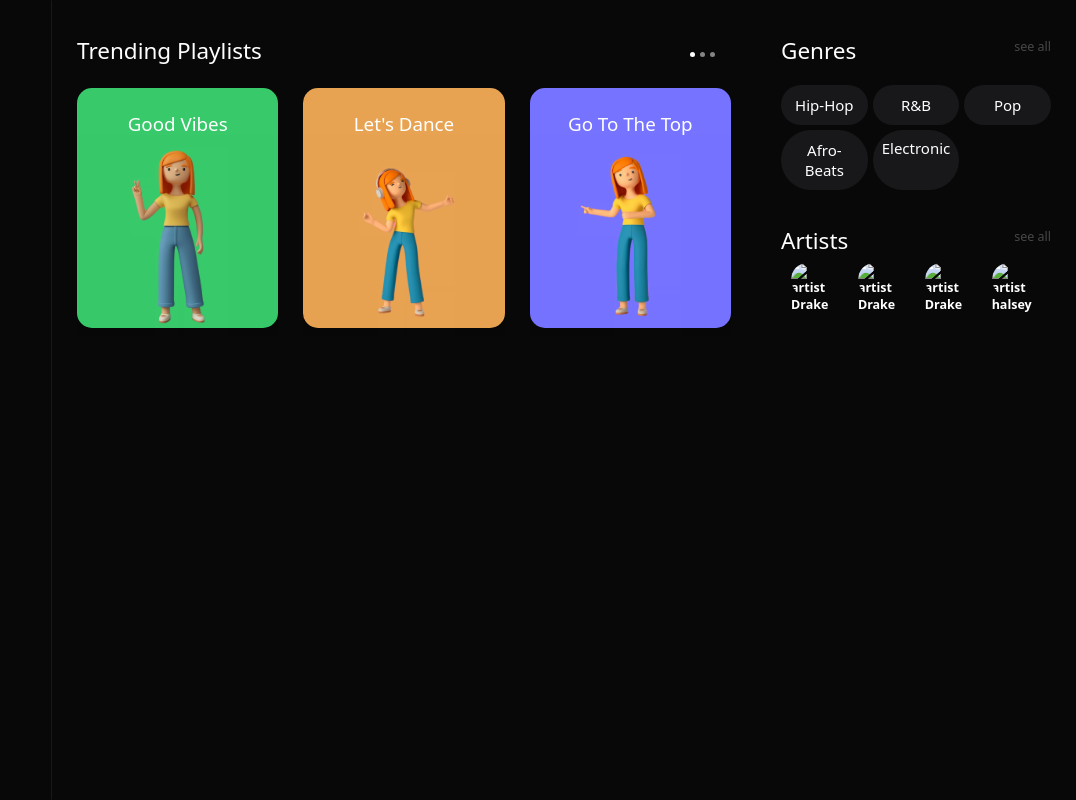
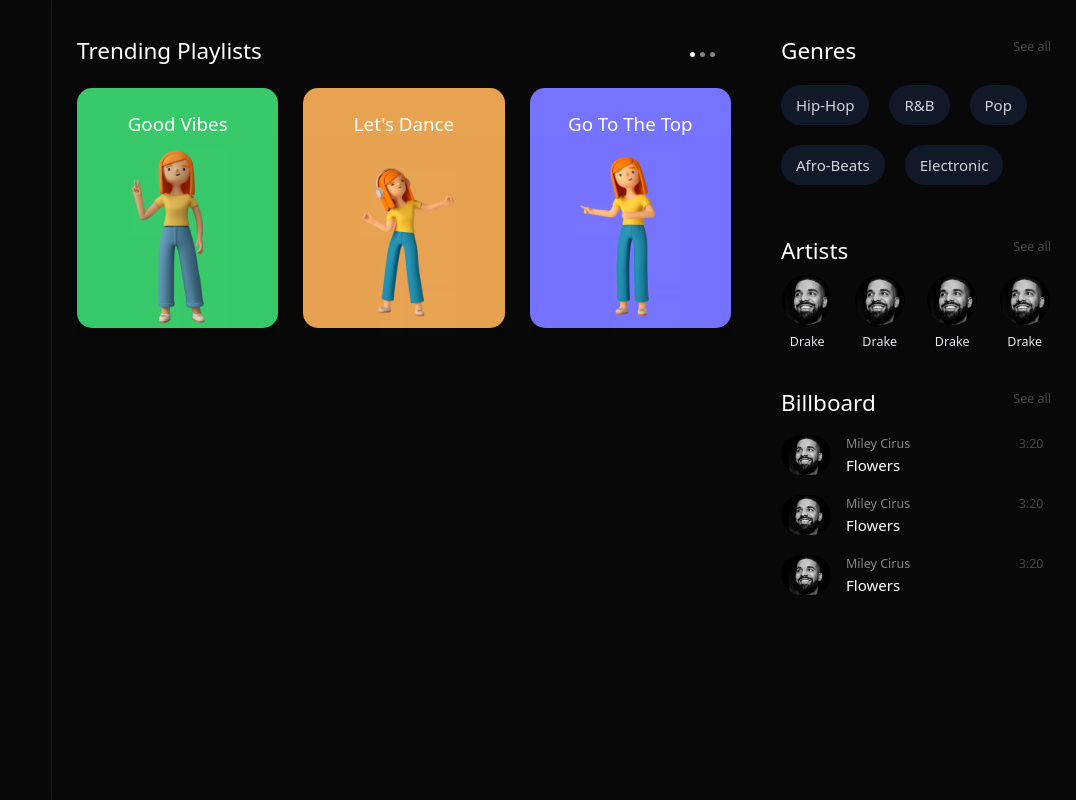
Before and after one commit to ParallelXL/beat-pulse-music-app, a plain HTML site: page index.html in a window 1280 px wide. Shown: the full height of the page, 204-1280 px from the left. Drawn offline with nearby package versions, Linux system fonts and the light colour scheme.

Commit message:
completed aside

```diff
--- a/index.html
+++ b/index.html
@@ -76,7 +76,7 @@
       </nav>
 
       <!-- MIDDLE SECTION -->
-      <section class="trending relative flex-1 mx-10 my-10">
+      <section class="relative flex-1 mx-10 my-10">
         <div class="flex">
           <h1 class="pt-5 pb-10 text-4xl">Trending Playlists</h1>
           <li class="absolute text-2xl right-0 mt-7"></li>
@@ -100,68 +100,164 @@
         </div>
       </section>
 
-      <aside class="genres w-1/4 pt-10">
-        <!-- Right Sidebar -->
-        <section class="pt-5 pb-10 text-4xl mx-10">
-          <div class="flex flex-row justify-between">
-            <h1 class="">Genres</h1>
-            <p class="opacity-25 text-xl cursor-pointer">see all</p>
+      <!-- Right Sidebar -->
+
+      <aside class="flex flex-col w-1/4 p-10 h-screen">
+        <section class="my-5">
+          <div class="text-4xl flex flex-row justify-between align-center">
+            <h1>Genres</h1>
+            <p class="opacity-25 text-xl cursor-pointer">See all</p>
           </div>
 
-          <div class="grid grid-cols-3 gap-2 text-2xl mt-9 text-center">
+          <div class="flex flex-wrap gap-8 mt-9 text-center text-2xl">
             <p
-              class="rounded-full bg-zinc-900 p-4 cursor-pointer cursor-pointer"
+              class="rounded-full text-gray-300 bg-gray-900 px-6 py-4 cursor-pointer"
             >
               Hip-Hop
             </p>
-            <p class="rounded-full bg-zinc-900 p-4 cursor-pointer">R&B</p>
-            <p class="rounded-full bg-zinc-900 p-4 cursor-pointer">Pop</p>
-            <p class="rounded-full bg-zinc-900 py-4 px-3 cursor-pointer">
+            <p
+              class="rounded-full text-gray-300 bg-gray-900 px-6 py-4 cursor-pointer"
+            >
+              R&B
+            </p>
+            <p
+              class="rounded-full text-gray-300 bg-gray-900 px-6 py-4 cursor-pointer"
+            >
+              Pop
+            </p>
+            <p
+              class="rounded-full text-gray-300 bg-gray-900 px-6 py-4 cursor-pointer"
+            >
               Afro-Beats
             </p>
-            <p class="rounded-full bg-zinc-900 p-3 cursor-pointer">
+            <p
+              class="rounded-full text-gray-300 bg-gray-900 px-6 py-4 cursor-pointer"
+            >
               Electronic
             </p>
           </div>
         </section>
 
-        <section class="pt-5 pb-10 text-4xl mx-10">
-          <div class="flex flex-row justify-between">
+        <section class="my-16">
+          <div class="flex flex-row text-4xl justify-between mb-5">
             <h1>Artists</h1>
-            <p class="opacity-25 text-base text-xl cursor-pointer">see all</p>
+            <p class="opacity-25 text-base text-xl cursor-pointer">See all</p>
           </div>
-          <div class="flex p-4 justify-between text-xl font-bold gap-7">
-            <div>
+
+          <div class="flex text-xl justify-between gap-8">
+            <div class="text-center w-1/4">
               <img
-                src="assets/R.jpg"
+                src="assets/drake.jpg"
                 alt="artist"
-                class="rounded-full w-30 h-30"
+                class="w-20 h-20 mx-auto object-cover rounded-full"
               />
-              <h3>Drake</h3>
+              <h3 class="mt-3 text-gray-200">Drake</h3>
             </div>
-            <div>
+            <div class="text-center w-1/4">
               <img
-                src="assets/R.jpg"
+                src="assets/drake.jpg"
                 alt="artist"
-                class="rounded-full bg-transparent w-30 h-30"
+                class="w-20 h-20 mx-auto object-cover rounded-full"
               />
-              <h3>Drake</h3>
+              <h3 class="mt-3 text-gray-200">Drake</h3>
             </div>
-            <div>
+            <div class="text-center w-1/4">
               <img
-                src="assets/R.jpg"
+                src="assets/drake.jpg"
                 alt="artist"
-                class="rounded-full bg-transparent w-30 h-30"
+                class="w-20 h-20 mx-auto object-cover rounded-full"
               />
-              <h3>Drake</h3>
+              <h3 class="mt-3 text-gray-200">Drake</h3>
             </div>
-            <div>
+            <div class="text-center w-1/4">
               <img
-                src="assets/R.jpg"
+                src="assets/drake.jpg"
                 alt="artist"
-                class="rounded-full bg-transparent w-30 h-30"
+                class="w-20 h-20 mx-auto object-cover rounded-full"
               />
-              <h3 class="items-center">halsey</h3>
+              <h3 class="mt-3 text-gray-200">Drake</h3>
+            </div>
+          </div>
+        </section>
+
+        <!-- Bill-Board Section -->
+
+        <section class="flex-1">
+          <div class="flex flex-row text-4xl justify-between mb-8">
+            <h1>Billboard</h1>
+            <p class="opacity-25 text-base text-xl cursor-pointer">See all</p>
+          </div>
+
+          <div class="flex flex-col gap-8 overflow-auto h-64 pr-3">
+            <div class="flex align-center justify-between">
+              <div class="flex gap-6">
+                <img
+                  src="./assets/drake.jpg"
+                  alt="BillboardIMG"
+                  class="w-20 rounded-full object-cover"
+                />
+                <div class="flex flex-col gap-1">
+                  <h2 class="text-xl opacity-50">Miley Cirus</h2>
+                  <h1 class="text-2xl">Flowers</h1>
+                </div>
+              </div>
+              <span class="opacity-25 text-xl">3:20</span>
+            </div>
+            <div class="flex align-center justify-between">
+              <div class="flex gap-6">
+                <img
+                  src="./assets/drake.jpg"
+                  alt="BillboardIMG"
+                  class="w-20 rounded-full object-cover"
+                />
+                <div class="flex flex-col gap-1">
+                  <h2 class="text-xl opacity-50">Miley Cirus</h2>
+                  <h1 class="text-2xl">Flowers</h1>
+                </div>
+              </div>
+              <span class="opacity-25 text-xl">3:20</span>
+            </div>
+            <div class="flex align-center justify-between">
+              <div class="flex gap-6">
+                <img
+                  src="./assets/drake.jpg"
+                  alt="BillboardIMG"
+                  class="w-20 rounded-full object-cover"
+                />
+                <div class="flex flex-col gap-1">
+                  <h2 class="text-xl opacity-50">Miley Cirus</h2>
+                  <h1 class="text-2xl">Flowers</h1>
+                </div>
+              </div>
+              <span class="opacity-25 text-xl">3:20</span>
+            </div>
+            <div class="flex align-center justify-between">
+              <div class="flex gap-6">
+                <img
+                  src="./assets/drake.jpg"
+                  alt="BillboardIMG"
+                  class="w-20 rounded-full object-cover"
+                />
+                <div class="flex flex-col gap-1">
+                  <h2 class="text-xl opacity-50">Miley Cirus</h2>
+                  <h1 class="text-2xl">Flowers</h1>
+                </div>
+              </div>
+              <span class="opacity-25 text-xl">3:20</span>
+            </div>
+            <div class="flex align-center justify-between">
+              <div class="flex gap-6">
+                <img
+                  src="./assets/drake.jpg"
+                  alt="BillboardIMG"
+                  class="w-20 rounded-full object-cover"
+                />
+                <div class="flex flex-col gap-1">
+                  <h2 class="text-xl opacity-50">Miley Cirus</h2>
+                  <h1 class="text-2xl">Flowers</h1>
+                </div>
+              </div>
+              <span class="opacity-25 text-xl">3:20</span>
             </div>
           </div>
         </section>
--- a/style.css
+++ b/style.css
@@ -56,3 +56,17 @@ a {
 .bg-primaryPurple {
   background: var(--primary-purple);
 }
+
+::-webkit-scrollbar {
+  width: 6px;
+}
+
+::-webkit-scrollbar-track {
+  box-shadow: inset 0 0 6px rgba(0, 0, 0, 0.3);
+}
+
+::-webkit-scrollbar-thumb {
+  background-color: darkgrey;
+  outline: 1px solid slategrey;
+  border-radius: 10px;
+}
```
